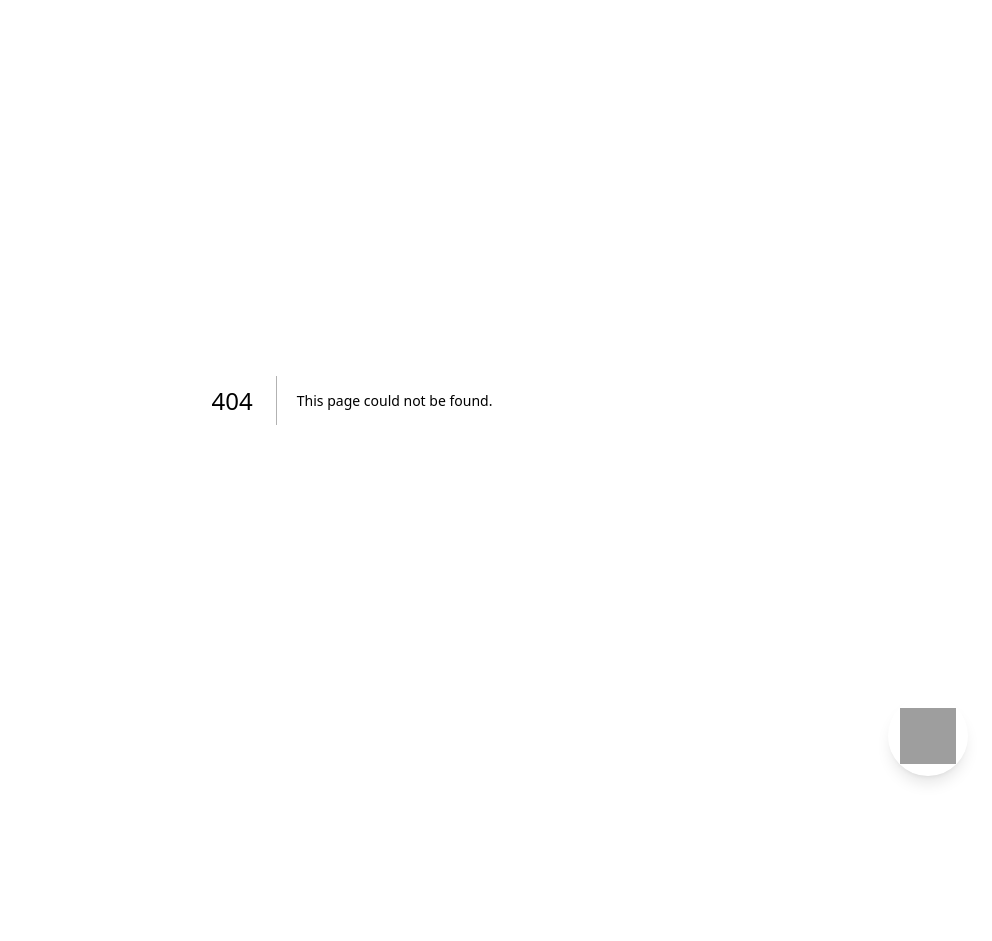
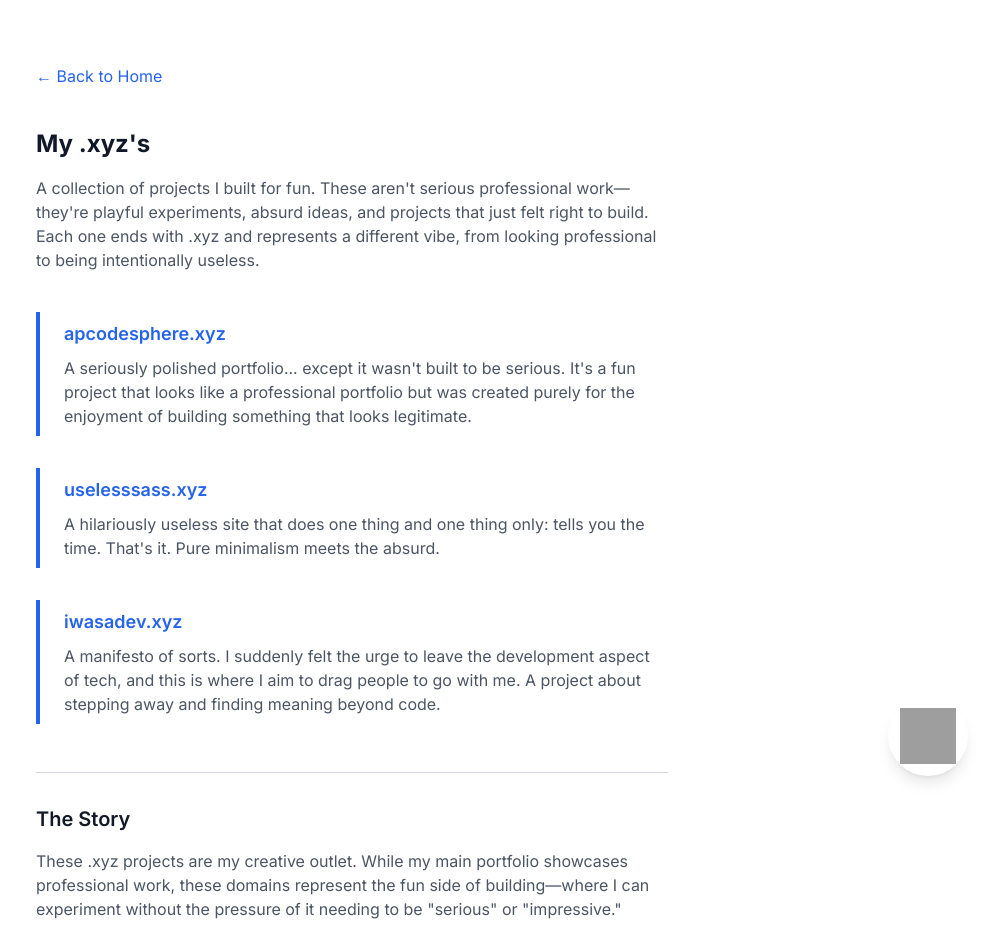
Before and after one commit to apreezofficial/apcodesphere.xyz, a Next.js app: page /my-xyzs in a window 1280 px wide. Before the commit this address had no page. Shown: the top 941 px of the page, without its empty margins (288-1280 px from the left). Before the commit the page ends 800 px from the top, so only its background shows below. Built offline with nearby package versions, Linux system fonts and the light colour scheme; grey boxes are pictures that could not be loaded.

Commit message:
feat: add new "My.xyz's" page and update navigation
Added a new page showcasing fun projects, updated the navigation to include it.

Co-authored-by: Precious Adedokun <193069706+apreezofficial@users.noreply.github.com>

```diff
--- /dev/null
+++ b/app/my-xyzs/page.tsx
@@ -0,0 +1,66 @@
+import Link from 'next/link';
+
+export default function MyXyzs() {
+  const projects = [
+    {
+      domain: 'apcodesphere.xyz',
+      title: 'apcodesphere',
+      description: 'A seriously polished portfolio... except it wasn\'t built to be serious. It\'s a fun project that looks like a professional portfolio but was created purely for the enjoyment of building something that looks legitimate.',
+      url: 'https://apcodesphere.xyz',
+    },
+    {
+      domain: 'uselesssass.xyz',
+      title: 'Useless Sass',
+      description: 'A hilariously useless site that does one thing and one thing only: tells you the time. That\'s it. Pure minimalism meets the absurd.',
+      url: 'https://uselesssass.xyz',
+    },
+    {
+      domain: 'iwasadev.xyz',
+      title: 'I Was a Dev',
+      description: 'A manifesto of sorts. I suddenly felt the urge to leave the development aspect of tech, and this is where I aim to drag people to go with me. A project about stepping away and finding meaning beyond code.',
+      url: 'https://iwasadev.xyz',
+    },
+  ];
+
+  return (
+    <main className="max-w-2xl mx-auto px-5 py-16">
+      <nav className="mb-10">
+        <Link href="/" className="text-blue-600 hover:underline dark:text-blue-400">
+          ← Back to Home
+        </Link>
+      </nav>
+      <h1 className="text-2xl font-bold mb-4">My .xyz's</h1>
+      <p className="text-gray-600 dark:text-gray-400 mb-10">
+        A collection of projects I built for fun. These aren't serious professional work—they're playful experiments, absurd ideas, and projects that just felt right to build. Each one ends with .xyz and represents a different vibe, from looking professional to being intentionally useless.
+      </p>
+
+      <div className="space-y-8">
+        {projects.map((project) => (
+          <div key={project.domain} className="border-l-4 border-blue-600 pl-6 py-2">
+            <a
+              href={project.url}
+              target="_blank"
+              rel="noopener noreferrer"
+              className="text-lg font-semibold text-blue-600 hover:underline dark:text-blue-400"
+            >
+              {project.domain}
+            </a>
+            <p className="text-gray-600 dark:text-gray-400 mt-2">
+              {project.description}
+            </p>
+          </div>
+        ))}
+      </div>
+
+      <section className="mt-12 pt-8 border-t border-gray-300 dark:border-gray-700">
+        <h2 className="text-xl font-semibold mb-4">The Story</h2>
+        <p className="text-gray-600 dark:text-gray-400 mb-4">
+          These .xyz projects are my creative outlet. While my main portfolio showcases professional work, these domains represent the fun side of building—where I can experiment without the pressure of it needing to be "serious" or "impressive."
+        </p>
+        <p className="text-gray-600 dark:text-gray-400">
+          They're reminders that building things doesn't always have to have a grand purpose. Sometimes the best projects are just about having fun, making something absurd, or exploring ideas that are too unconventional for traditional portfolios.
+        </p>
+      </section>
+    </main>
+  );
+}
--- a/app/page.tsx
+++ b/app/page.tsx
@@ -26,6 +26,11 @@ export default function Home() {
             <li>
               <Link href="/uses" className="text-blue-600 hover:underline dark:text-blue-400">
                 Uses
+              </Link>
+            </li>
+            <li>
+              <Link href="/my-xyzs" className="text-blue-600 hover:underline dark:text-blue-400">
+                My .xyz's
               </Link>
             </li>
           </ul>
```
Also changed, not shown: 1 other file (tests, documents, lock files or other folders).
